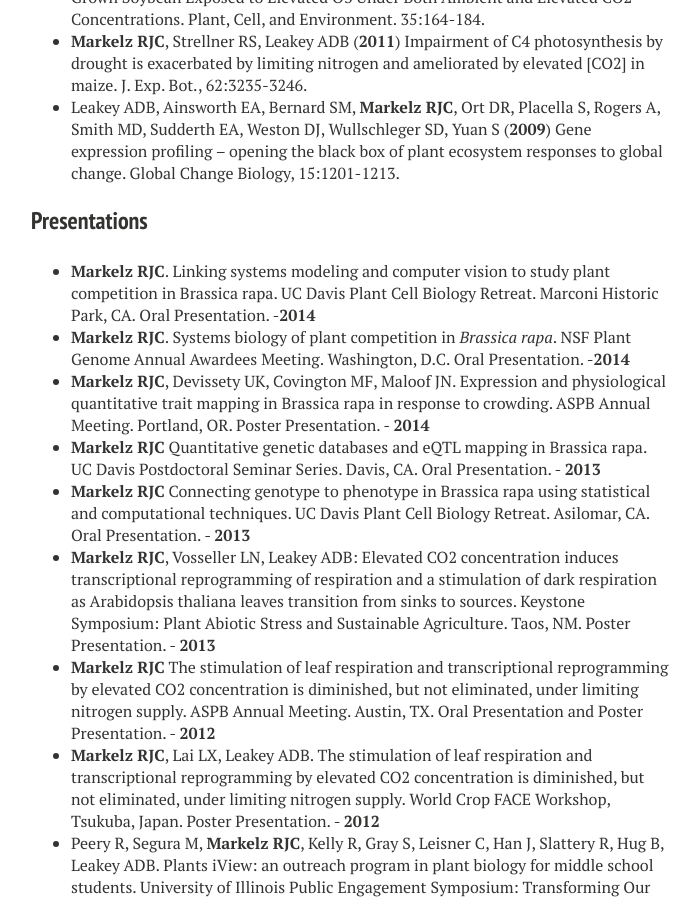
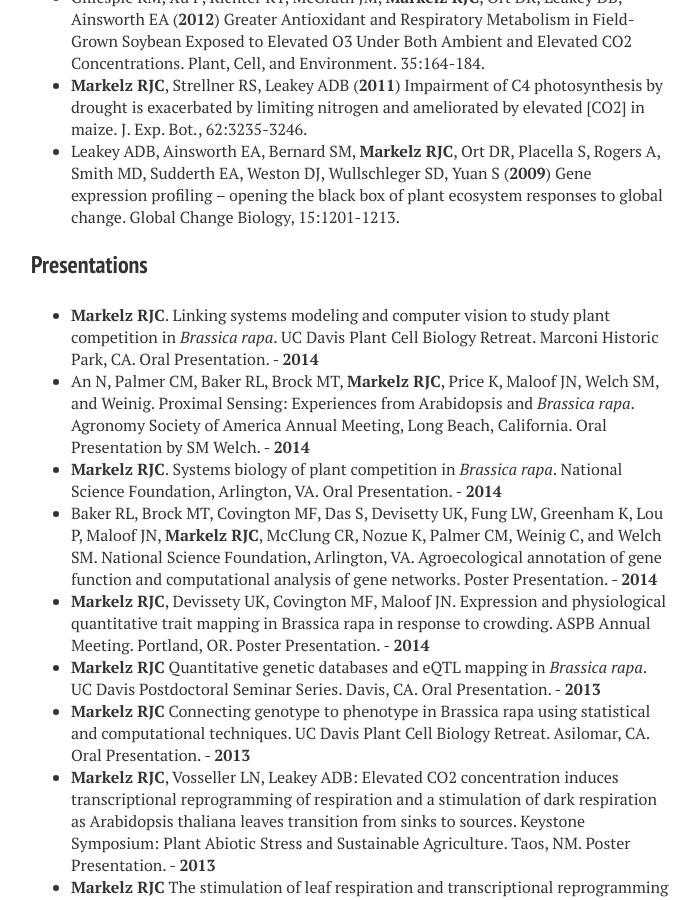
Before and after one commit to carynJohansen/old2, a Jekyll site: the page built from CV.md, in a window 1280 px wide and 900 px high, scrolled down 1632 px. Shown: the whole window, without its empty margins (289-989 px from the left). Built offline with Jekyll 4.4.1, drawn with Linux system fonts in a browser that asks for light colours; nearby versions of some CDN libraries; some of the changed text lies outside the part shown.

Commit message:
formatting changes and update a few details

```diff
--- a/CV.md
+++ b/CV.md
@@ -17,7 +17,7 @@ Advisor: Dr. Andrew Leakey
 *	B.S. University of Illinois at Urbana-Champaign Major: Integrative Biology (IB)  Minor: Chemistry - __2007__
 
 ### Grants and Awards
-*	PI: NSF- Postdoctoral Fellowships in Biology- Plant Genome Research Program ($216,000) - __2014-17__
+*	PI: NSF- Postdoctoral Fellowships in Biology- Develop a systems level model of resource allocation and partitioning in *Brassica rapa* to predict growth across multiple genotypes and environments. Plant Genome Research Program ($216,000) - __2014-17__
 *	Collaborator: Genotyping by Sequencing and Detection of eQTLs in a Recombinant Inbred Line Population of Brassica rapa. TACC Lonestar4 Super Computer Cluster (260,000 Units). - __2013-14__
 *	PI: National Science Foundation Graduate Research Fellowship ($135,000) - __2009-12__
 *	Co-PI: Project Leader, ASPB Education Foundation Grant- Plants iView ($19,983) - __2011-12__
@@ -41,10 +41,12 @@ Advisor: Dr. Andrew Leakey
 *	Leakey ADB, Ainsworth EA, Bernard SM, __Markelz RJC__, Ort DR, Placella S, Rogers A, Smith MD, Sudderth EA, Weston DJ, Wullschleger SD, Yuan S (__2009__) Gene expression profiling – opening the black box of plant ecosystem responses to global change. Global Change Biology, 15:1201-1213.
 
 ### Presentations
-*   __Markelz RJC__. Linking systems modeling and computer vision to study plant competition in Brassica rapa. UC Davis Plant Cell Biology Retreat. Marconi Historic Park, CA. Oral Presentation. -__2014__
-*	__Markelz RJC__. Systems biology of plant competition in *Brassica rapa*. NSF Plant Genome Annual Awardees Meeting. Washington, D.C. Oral Presentation. -__2014__
+*   __Markelz RJC__. Linking systems modeling and computer vision to study plant competition in *Brassica rapa*. UC Davis Plant Cell Biology Retreat. Marconi Historic Park, CA. Oral Presentation. - __2014__
+*   An N, Palmer CM, Baker RL, Brock MT, __Markelz RJC__, Price K,  Maloof JN, Welch SM, and Weinig. Proximal Sensing: Experiences from Arabidopsis and *Brassica rapa*. Agronomy Society of America Annual Meeting, Long Beach, California. Oral Presentation by SM Welch. - __2014__
+*	__Markelz RJC__. Systems biology of plant competition in *Brassica rapa*. National Science Foundation, Arlington,  VA. Oral Presentation. - __2014__
+*   Baker RL, Brock MT, Covington MF, Das S, Devisetty UK, Fung LW,  Greenham K, Lou P, Maloof JN, __Markelz RJC__, McClung CR, Nozue K, Palmer CM, Weinig C, and Welch SM. National Science Foundation, Arlington,  VA. Agroecological annotation of gene function and computational analysis of gene networks. Poster Presentation. - __2014__
 *	__Markelz RJC__, Devissety UK, Covington MF, Maloof JN. Expression and physiological quantitative trait mapping in Brassica rapa in response to crowding. ASPB Annual Meeting. Portland, OR. Poster Presentation. - __2014__
-*        __Markelz RJC__ Quantitative genetic databases and eQTL mapping in Brassica rapa. UC Davis Postdoctoral Seminar Series. Davis, CA. Oral Presentation. - __2013__
+*   __Markelz RJC__ Quantitative genetic databases and eQTL mapping in *Brassica rapa*. UC Davis Postdoctoral Seminar Series. Davis, CA. Oral Presentation. - __2013__
 *	__Markelz RJC__ Connecting genotype to phenotype in Brassica rapa using statistical and computational techniques. UC Davis Plant Cell Biology Retreat. Asilomar, CA. Oral Presentation. - __2013__
 *	__Markelz RJC__, Vosseller LN, Leakey ADB: Elevated CO2 concentration induces transcriptional reprogramming of respiration and a stimulation of dark respiration as Arabidopsis thaliana leaves transition from sinks to sources. Keystone Symposium: Plant Abiotic Stress and Sustainable Agriculture. Taos, NM. Poster Presentation. - __2013__
 *	__Markelz RJC__ The stimulation of leaf respiration and transcriptional reprogramming by elevated CO2 concentration is diminished, but not eliminated, under limiting nitrogen supply. ASPB Annual Meeting. Austin, TX. Oral Presentation and Poster Presentation. - __2012__
@@ -61,13 +63,15 @@ Advisor: Dr. Andrew Leakey
 *	__Markelz RJC__.  How will elevated [CO2] alter soil and plant water status of the C3-crop soybean and the C4-crop maize? Proctor and Gamble Student Research Competition. Oral Presentation. - __2007__
 
 ## Teaching
-*	Lecturer and Teaching Assistant General Education Class- Integrative Biology 107: Global Warming, Biofuels, and Food - __2011__ _List of Teachers Ranked Excellent by Their Students; Outstanding Teaching Award Department of Plant Biology_
+*	Lecturer and Teaching Assistant of General Education Class- Integrative Biology 107: Global Warming, Biofuels, and Food - __2011__ _List of Teachers Ranked Excellent by Their Students; Outstanding Teaching Award Department of Plant Biology_
 *	Teaching Assistant Graduate Level Class- Integrative Biology 440: Plants and Global Change. Developed science communication module- Students created Podcasts for primary climate change literature. - __2009__
 
 ## Mentoring
-*	Tiffany Ho (Biology, Bioinformatics, UC Davis) - __2014-__
+*   Shweta Dash (Biology, UC Davis) - __2015-__
+*	Lakshmi Pabbisetty (Biology, UC Davis) - __2015-__
+*	[Tiffany Ho](https://github.com/tiaho) (Biology, Bioinformatics, UC Davis) - __2014-__
 *	Amanjot Kaur (Biotechnology, UC Davis) - __2014-__
-*   James Ta (Biology, UC Davis) - __2014-__
+*   James Ta (Junior Specialist) - __2014-__
 *   Christina Day (Biology, UC Davis) - __2014-__
 *	Kamalpreet Sahota (Religious Studies, Biology- UC Davis) – Graduate Student Touro University - __2013-14__
 *	Navi Singh (Biology- UC Davis) - __2013-14__
--- a/_config.yml
+++ b/_config.yml
@@ -1,7 +1,7 @@
 title:
 description:      living a creative scientific life moment by moment
 # Your site's domain goes here. Leave localhost server or blank when working locally.
-url:              http://rjcmarkelz.github.io #http://localhost:4000
+url:              http://rjcmarkelz.github.io # http://localhost:4000
 disqus_shortname:
 
 # Owner/author information
```
Also changed, not shown: about.md (+1 -1 lines), 3 other files.
